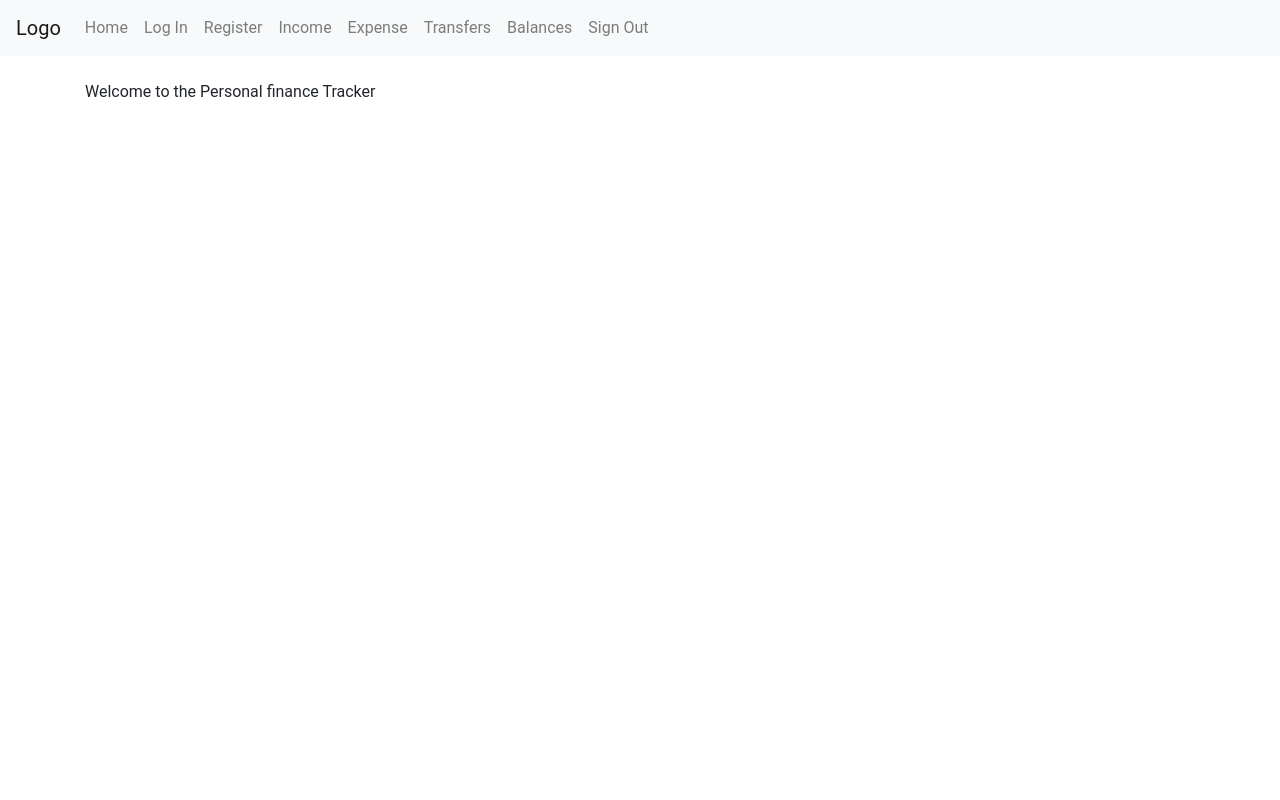
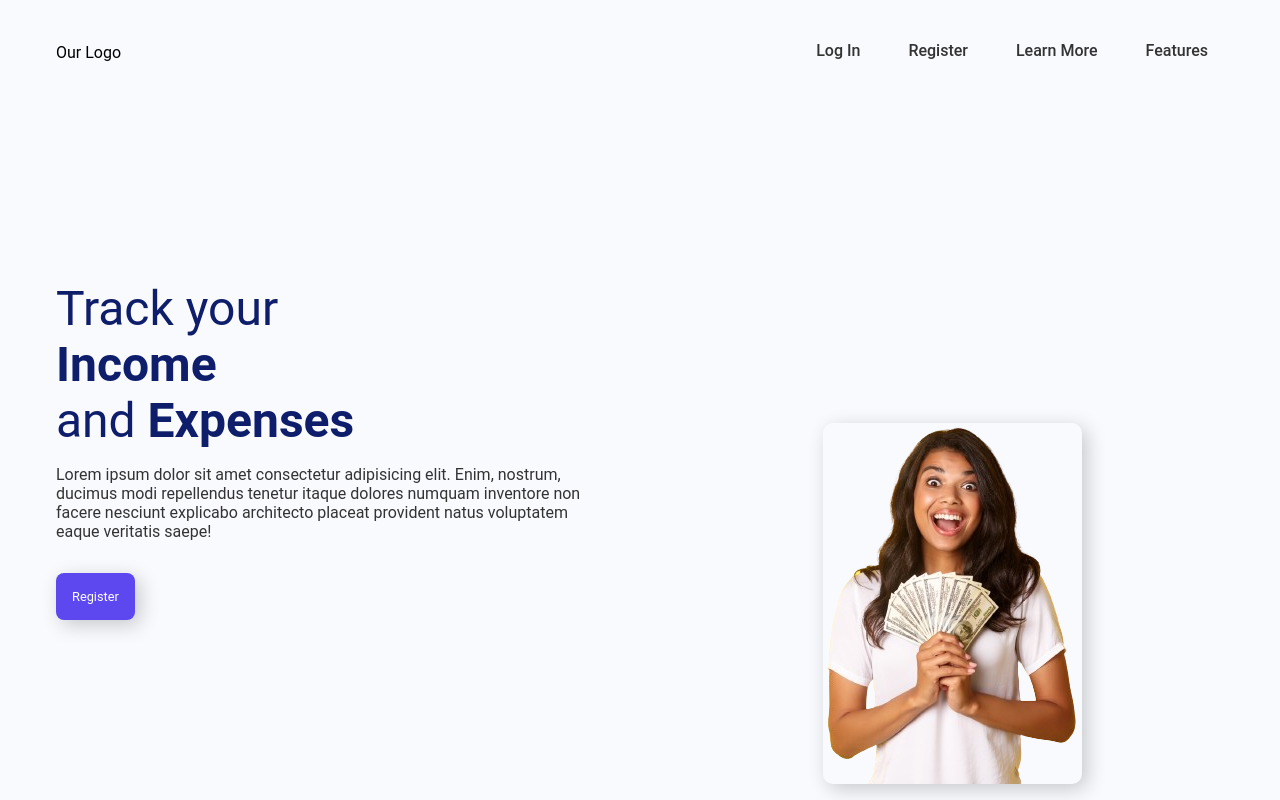
Before and after one commit to PeteJames21/personal-finance-tracker, a Flask app: page / in a window 1280 px wide. Run offline with Flask 3, Linux system fonts and the light colour scheme; some libraries are stand-ins or nearby versions.

Commit message:
index and home page edits

```diff
--- a/app/routes.py
+++ b/app/routes.py
@@ -12,7 +12,7 @@ from werkzeug.security import generate_password_hash, check_password_hash
 def index():
     if current_user.is_authenticated:
         return redirect(url_for('home'))
-    return render_template('index.html', title='Home')
+    return render_template('index.html', title='Welcome Page')
 
 
 @app.route('/home')
--- a/app/static/styles/base.css
+++ b/app/static/styles/base.css
@@ -59,3 +59,13 @@ nav {
 .navbar {
     background-color: var(--main-blue) ;
 }
+
+#navbarNav {
+    display: flex;
+    justify-content: flex-end;
+    margin-right: 5rem;
+}
+
+#navbarNav .navbar-nav .nav-item {
+    color: rgb(16, 75, 203);
+}
--- /dev/null
+++ b/app/static/styles/index.css
@@ -0,0 +1,157 @@
+:root {
+    --primary-color: #5c48ee;
+    --primary-color-dark: #0f1e6a;
+    --secondary-color: #f9fafe;
+    --text-color: #333333;
+    --white: #ffffff;
+    --max-width: 1200px;
+  }
+
+* {
+    margin: 0;
+    padding: 0px;
+    box-sizing: border-box;
+    font-family: 'Roboto', sans-serif;
+
+}
+
+body {
+    font-family: Roboto, sans-serif;
+    margin: 0;
+    padding: 0;
+    background-color: var(--secondary-color)
+}
+
+nav {
+    max-width: var(--max-width);
+    margin: auto;
+    padding: 1rem;
+    height: 100px;
+    display: flex;
+    align-items: center;
+    justify-content: space-between;
+}
+
+.nav-logo a {
+    font-size: 1.5rem;
+    font-weight: 500;
+    color: var(--primary-color);
+    text-decoration: none;
+    transition: 0.3s;
+  }
+
+.nav-links {
+    list-style: none;
+    display: flex;
+    align-items: center;
+    gap: 1rem;
+}
+
+nav .link a {
+    padding: 0.5rem 1rem;
+    font-size: 1rem;
+    font-weight: 500;
+    color: var(--text-color);
+    text-decoration: none; /* Remove underline */
+    transition: 0.3s;
+}
+
+.link a:hover {
+    color: var(--primary-color);
+}
+
+.link .nav-btn {
+    padding: 0.5rem 2rem;
+    color: var(--white) !important;
+    background-color: var(--primary-color);
+    border-radius: 5px;
+}
+
+.link .nav-btn:hover {
+    background-color: var(--primary-color-dark);
+}
+
+.container {
+    max-width: var(--max-width);
+    margin: auto;
+    padding: 1rem;
+    min-height: calc(100vh - 100px);
+    display: grid;
+    grid-template-columns: repeat(2, 1fr);
+    gap: 5rem;
+
+}
+
+.content-container {
+    display: flex;
+    flex-direction: column;
+    justify-content: center;
+}
+
+.content-container h1 {
+    font-size: 3rem;
+    font-weight: 400;
+    line-height: 3.5rem;
+    color: var(--primary-color-dark);
+    margin-bottom: 1rem;
+}
+
+.heading-1 {
+    font-weight: 700;
+}
+
+.heading-2 {
+    font-weight: 700;
+    color: var(--primary-color);
+}
+
+.content-container p {
+    font-size: 1rem;
+    color: var(--text-color);
+    margin-bottom: 2rem;
+}
+
+.content-container button {
+    width: fit-content;
+    padding: 1rem;
+    font-size: 0.8rem;
+    white-space: nowrap;
+    background-color: var(--primary-color);
+    color: var(--white);
+    outline: none;
+    border: none;
+    box-shadow: 5px 5px 20px rgba(0, 0, 0, 0.2);
+    transition: 0.3s;
+    cursor: pointer;
+    border-radius: 0.5rem;
+}
+
+.content-container button:hover {
+    background-color: var(--primary-color-dark);
+}
+
+.image-container {
+
+    display: flex;
+    justify-content: center;
+    align-items: end;
+}
+
+.image-container img {
+    max-width: 100%;
+    height: auto;
+    border-radius: 10px;
+    box-shadow: 5px 5px 20px rgba(0, 0, 0, 0.2);
+    transition: 0.3s;
+}
+
+.image-container img:hover {
+    transform: scale(1.05);
+}
+
+.register-button {
+    /* Add your desired styles here */
+    color: rgb(255, 255, 255);
+    text-decoration: none;
+    /* Additional styles... */
+}
--- a/app/templates/base.html
+++ b/app/templates/base.html
@@ -23,9 +23,7 @@
     </button>
     <div class="collapse navbar-collapse" id="navbarNav">
         <div class="navbar-nav">
-            <a class="nav-item nav-link" href="{{ url_for('index') }}">Home</a>
-            <a class="nav-item nav-link" href="{{ url_for('login') }}">Log In</a>
-            <a class="nav-item nav-link" href="{{ url_for('register') }}">Register</a>
+            <a class="nav-item nav-link" href="{{ url_for('home') }}">Home</a>
             <a class="nav-item nav-link" href="{{ url_for('income') }}">Income</a>
             <a class="nav-item nav-link" href="{{ url_for('expense') }}">Expense</a>
             <a class="nav-item nav-link" href="#Transfers">Transfers</a>
--- a/app/templates/index.html
+++ b/app/templates/index.html
@@ -1,7 +1,40 @@
-{% extends "base.html" %}
+<!DOCTYPE html>
+<html lang="en">
+<head>
+    <meta charset="UTF-8">
+    <meta name="viewport" content="width=device-width, initial-scale=1.0">
+    <title>Finance Tracker</title>
+    <!-- <link rel="stylesheet" href="base.css"> -->
+    <link rel="stylesheet" type="text/css" href="../static/styles/index.css">
+</head>
+<body>
+    <nav>
+    <div class="nav-logo"><a href="#"></a>Our Logo</div>
+    <ul class="nav-links">
+        <li class="link"><a href="{{ url_for('login') }}">Log In</a></li>
+        <li class="link"><a href="{{ url_for('register') }}">Register</a></li>
+        <li class="link"><a href="">Learn More</a></li>
+        <li class="link"><a href="">Features</a></li>
+    </ul>
+    </nav>
+    <section class="container">
+        <div class="content-container">
+            <h1>
+                Track your <br>
+                <span class="heading-1">Income </span><br>
+                and <span class="heading-1">Expenses </span><br>
+            </h1>
+            <p>Lorem ipsum dolor sit amet consectetur adipisicing elit. Enim, nostrum, ducimus modi repellendus tenetur itaque dolores numquam inventore non facere nesciunt explicabo architecto placeat provident natus voluptatem eaque veritatis saepe!
+            </p>
+            <div class="content-container">
+                <button><a class="register-button" href="{{ url_for('register') }}">Register</a></button>
+            </div>
+        </div>
+        <div class="image-container">
+            <img src="../static/images/landing.png" alt="hero-image">
+        </div>
 
-{% block content %}
 
-Welcome to the Personal finance Tracker
-
-{% endblock %}
+    </section>
+</body>
+</html>
```
Also changed, not shown: app/static/images/landing.png (added), 1 other file.
